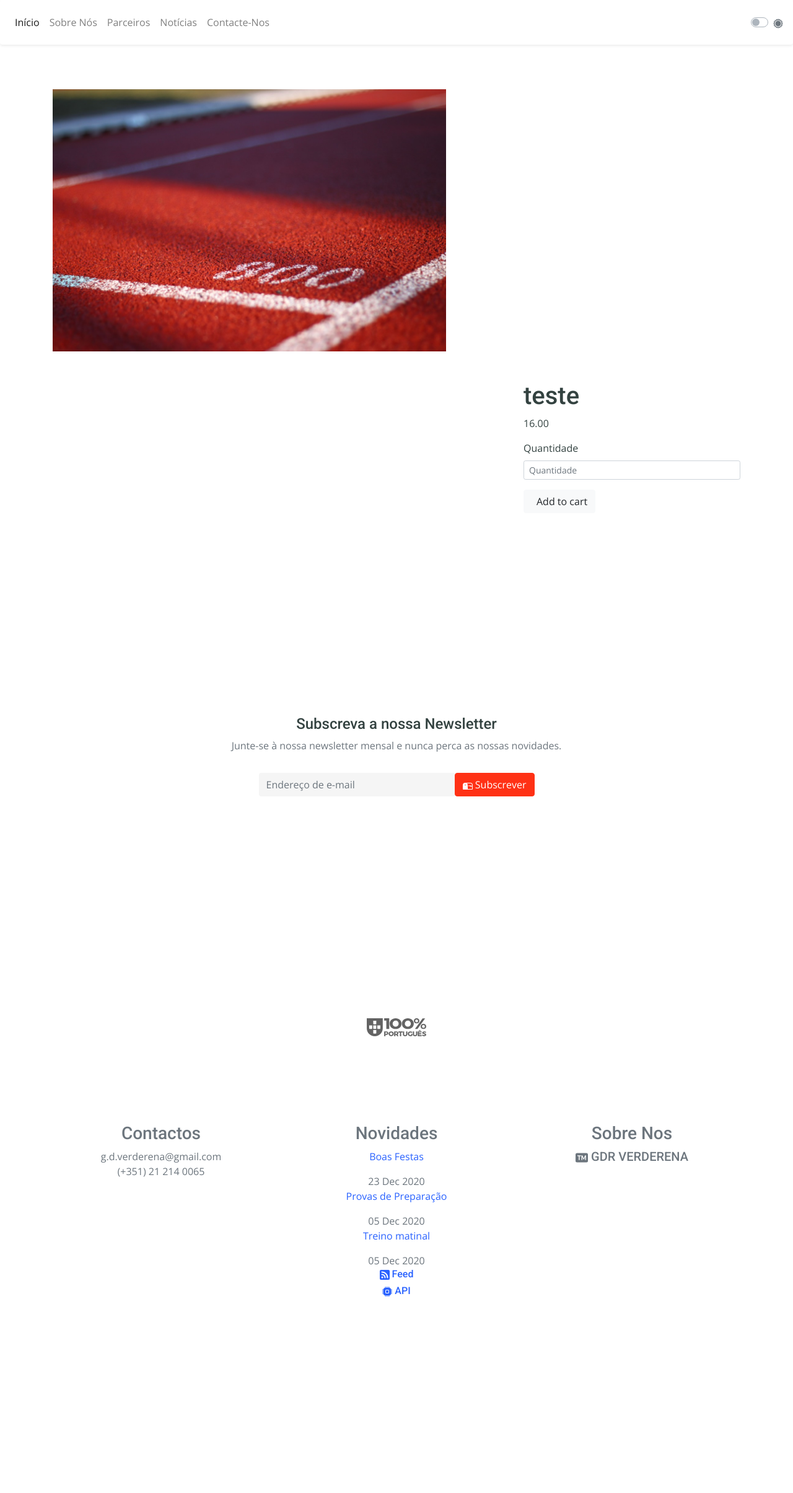
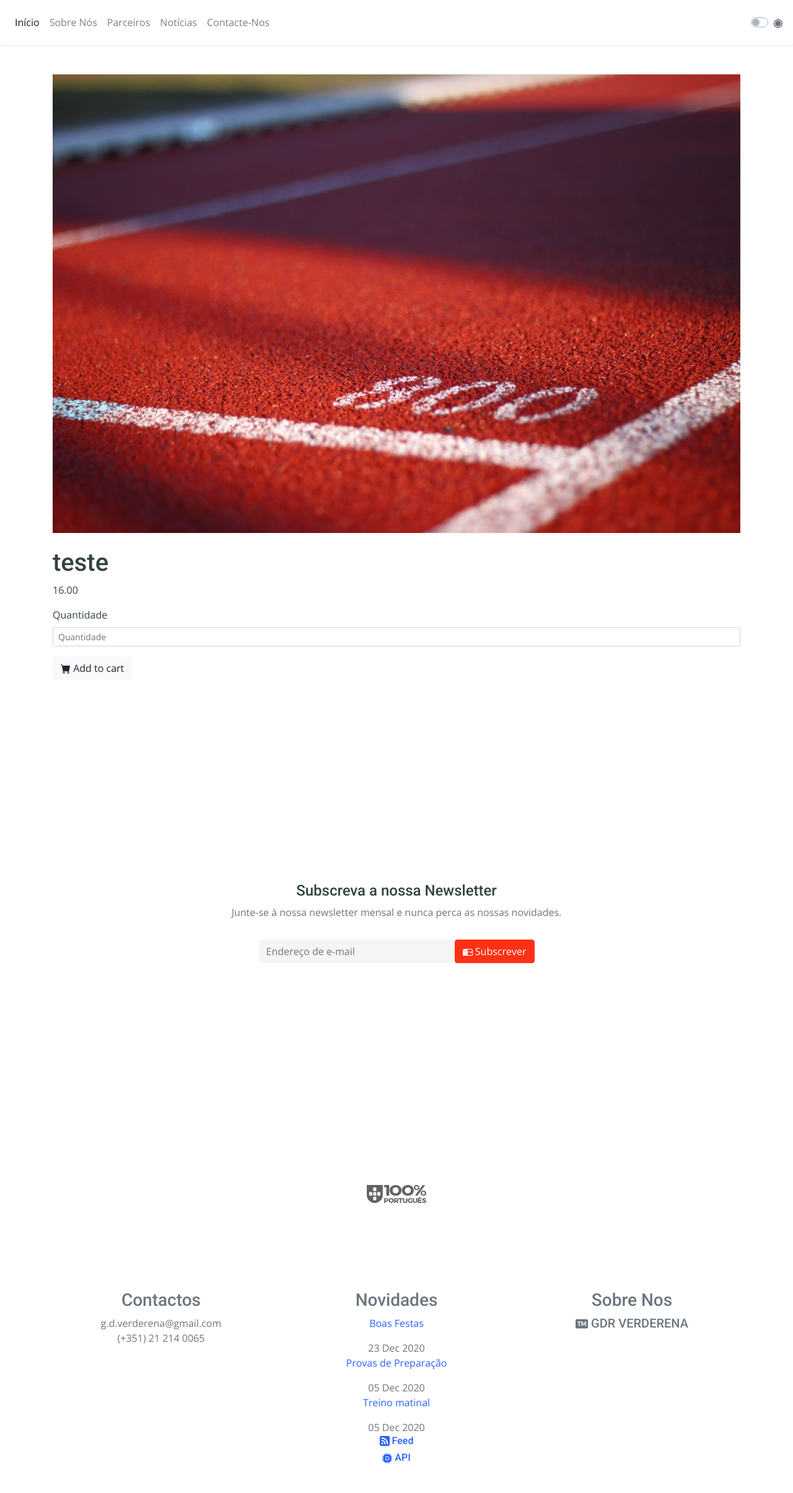
Before and after one commit to GDR-Verderena/gdr-verderena.github.io, a Jekyll site: the page built from _products/teste.md, in a window 1280 px wide. Shown: the whole page at 62% size. Built offline with Jekyll 4.4.1, drawn with Linux system fonts in a browser that asks for light colours; before the commit the page ends 2140 px from its top, so only the background shows below that.

Commit message:
Update product.html

```diff
--- a/_layouts/product.html
+++ b/_layouts/product.html
@@ -1,24 +1,25 @@
 ---
 layout: default
 ---
-
+<div class="container">
   <div class="site-inner mb-5">
     <div class="wrap">
       <div class="content-sidebar-wrap row">
 
         <main class="content single-product simpleCart_shelfItem" itemscope itemtype="http://schema.org/Product">
-        <div class="pt-4 order-2 order-lg-1 photoswipe-gallery col-lg-6 col-xl-7">
+          <div class=col-xs-4">
             <section class="product-image d-block mb-4">
               <figure class="view overlay rounded z-depth-1 main-img">
                 <img src="{{ page.featured_image_path  }}" itemprop="image" alt="" class="img-fluid z-depth-1">
               </figure>
             </section>
           </div>
-        <div class="pt-4 order-1 order-lg-2 ml-lg-auto col-lg-6 col-xl-4">
+          <div class="col-xs-5">
             <section class="product-details">
               <h1 class="entry-title item_name" itemprop="name">{{ page.name }}</h1>
               <p class="item_price">{{ page.price }}</p>
               {{ content }}
+
         <!--
             <p class="margin-bottom-0">Quantity:</p>
             <select class="item_Quantity">
@@ -39,7 +40,11 @@ layout: default
                   <input id="quantidade" class="form-control form-control-sm" type="number" placeholder="Quantidade">
                 </div>
                 <!-- <span><a id="item_add" class="item_add button" href="javascript:;"> Add to Cart </a></span> -->
-              <button id="item_add" href="javascript:;" type="button" class=" item_add button btn btn-light btn-md mr-1 mb-2"><i class="fas fa-shopping-cart pr-2"></i>Add to cart</button>
+                <button id="item_add" href="javascript:;" type="button" class=" item_add button btn btn-light btn-md mr-1 mb-2">
+                  <svg xmlns="http://www.w3.org/2000/svg" width="16" height="16" fill="currentColor" class="bi bi-cart-fill" viewBox="0 0 16 16">
+                    <path d="M0 1.5A.5.5 0 0 1 .5 1H2a.5.5 0 0 1 .485.379L2.89 3H14.5a.5.5 0 0 1 .491.592l-1.5 8A.5.5 0 0 1 13 12H4a.5.5 0 0 1-.491-.408L2.01 3.607 1.61 2H.5a.5.5 0 0 1-.5-.5zM5 12a2 2 0 1 0 0 4 2 2 0 0 0 0-4zm7 0a2 2 0 1 0 0 4 2 2 0 0 0 0-4zm-7 1a1 1 0 1 1 0 2 1 1 0 0 1 0-2zm7 0a1 1 0 1 1 0 2 1 1 0 0 1 0-2z" />
+                  </svg>
+                  Add to cart</button>
 
                 <form>
             </section>
@@ -49,3 +54,4 @@ layout: default
       </div>
     </div>
   </div>
+</div>
```
Lines whose indentation alone changed are shown as unchanged.
